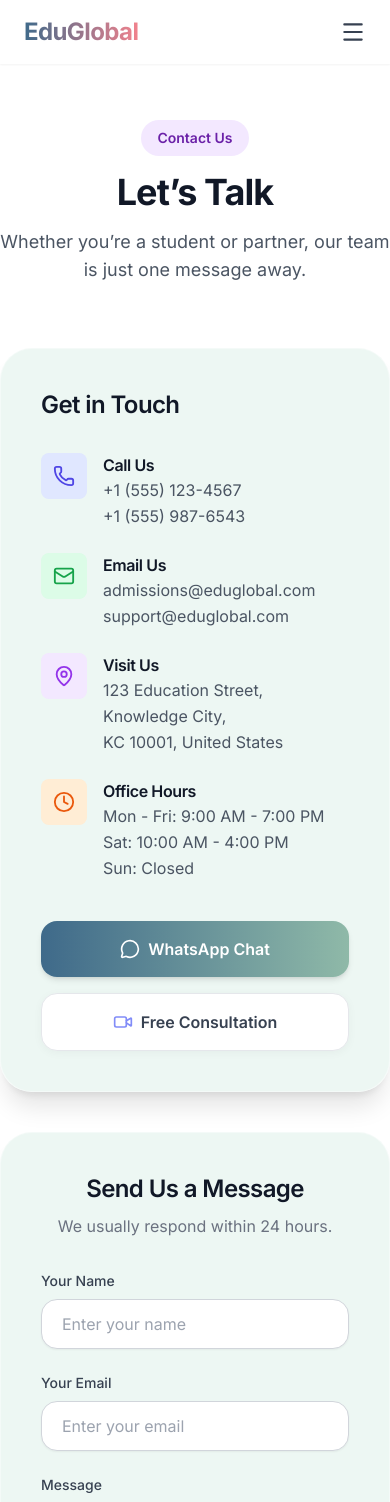
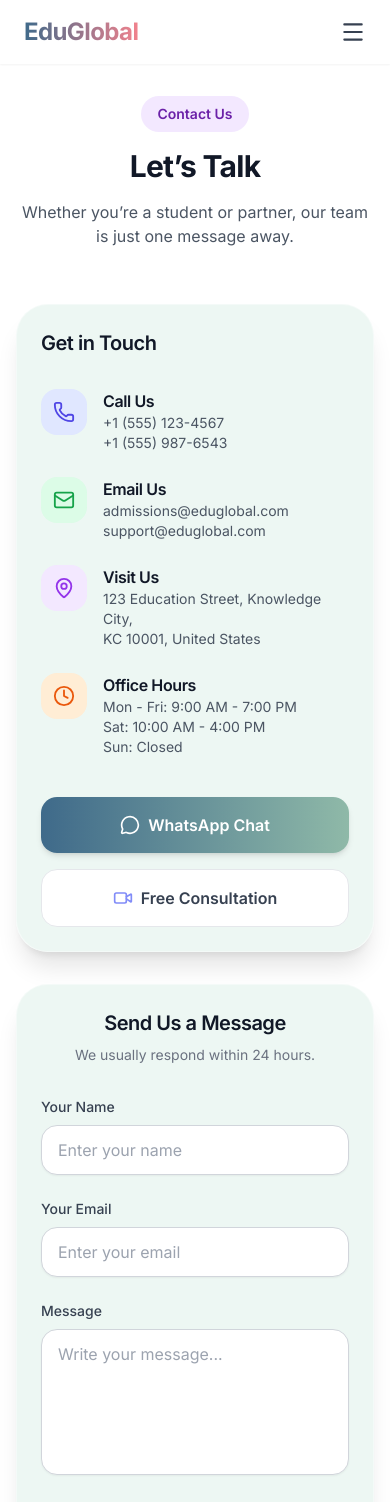
Before and after one commit to refaduL/consultancy-web-frontend, a React (Vite) app: page /contact in a window 390 px wide. Shown: the top 1502 px of the page. Built offline with nearby package versions, Linux system fonts and the light colour scheme.

Commit message:
update: layout and responsiveness of service & contact section

```diff
--- a/src/pages/Contact.jsx
+++ b/src/pages/Contact.jsx
@@ -23,131 +23,140 @@ export default function Contact() {
   };
 
   return (
-    <div className="min-h-screen bg-gradient-default pt-24 pb-16">
-      <div className="max-w-6xl mx-auto pt-6">
+    <section className="min-h-screen bg-gradient-default pt-24 pb-16 px-4 sm:px-6">
+      <div className="max-w-6xl mx-auto">
 
-        {/* --- Header --- */}
-        <header className="text-center mb-16">
-          <div className="inline-block bg-purple-100 text-purple-800 px-4 py-2 rounded-full text-sm font-semibold mb-4">
+        {/* Header */}
+        <header className="text-center mb-14">
+          <span className="inline-block bg-purple-100 text-purple-800 px-4 py-2 rounded-full text-sm font-semibold mb-4">
             Contact Us
-          </div>
-          <h2 className="text-4xl md:text-5xl font-extrabold text-gray-900 mb-4">
+          </span>
+
+          <h1 className="text-3xl sm:text-4xl md:text-5xl font-extrabold text-gray-900 mb-4">
             Let’s Talk
-          </h2>
-          <p className="text-lg md:text-xl text-gray-600 max-w-3xl mx-auto">
+          </h1>
+
+          <p className="text-base sm:text-lg md:text-xl text-gray-600 max-w-3xl mx-auto">
             Whether you’re a student or partner, our team is just one message away.
           </p>
         </header>
 
-        <div className="grid lg:grid-cols-2 gap-10">
+        <div className="grid grid-cols-1 lg:grid-cols-2 gap-8">
 
-          {/* Contact Information Card */}
-          <div className="bg-primary-100/50 backdrop-blur-md border border-white/40 shadow-xl rounded-3xl p-10 hover:shadow-2xl transition-all duration-300 flex flex-col justify-between">
+          {/* Contact Info */}
+          <div className="bg-primary-100/50 backdrop-blur-md border border-white/40 shadow-xl rounded-3xl p-6 sm:p-8 lg:p-10 flex flex-col justify-between transition-all hover:shadow-2xl">
             <div>
-              <h2 className="text-2xl font-semibold text-gray-900 mb-8">Get in Touch</h2>
+              <h2 className="text-xl sm:text-2xl font-semibold text-gray-900 mb-8">
+                Get in Touch
+              </h2>
 
               <div className="space-y-6">
-                <div className="flex items-start gap-4">
-                  <div className="bg-indigo-100 p-3 rounded-lg">
-                    <Phone className="text-indigo-600" size={22} />
+                {[
+                  {
+                    icon: <Phone size={22} className="text-indigo-600" />,
+                    bg: 'bg-indigo-100',
+                    title: 'Call Us',
+                    lines: ['+1 (555) 123-4567', '+1 (555) 987-6543'],
+                  },
+                  {
+                    icon: <Mail size={22} className="text-green-600" />,
+                    bg: 'bg-green-100',
+                    title: 'Email Us',
+                    lines: ['admissions@eduglobal.com', 'support@eduglobal.com'],
+                  },
+                  {
+                    icon: <MapPin size={22} className="text-purple-600" />,
+                    bg: 'bg-purple-100',
+                    title: 'Visit Us',
+                    lines: [
+                      '123 Education Street, Knowledge City,',
+                      'KC 10001, United States',
+                    ],
+                  },
+                  {
+                    icon: <Clock size={22} className="text-orange-600" />,
+                    bg: 'bg-orange-100',
+                    title: 'Office Hours',
+                    lines: [
+                      'Mon - Fri: 9:00 AM - 7:00 PM',
+                      'Sat: 10:00 AM - 4:00 PM',
+                      'Sun: Closed',
+                    ],
+                  },
+                ].map((item, i) => (
+                  <div key={i} className="flex items-start gap-4">
+                    <div className={`${item.bg} p-3 rounded-xl shrink-0`}>
+                      {item.icon}
                     </div>
                     <div>
-                    <h3 className="font-semibold text-gray-900">Call Us</h3>
-                    <p className="text-gray-600">+1 (555) 123-4567</p>
-                    <p className="text-gray-600">+1 (555) 987-6543</p>
+                      <h3 className="font-semibold text-gray-900">
+                        {item.title}
+                      </h3>
+                      {item.lines.map((line, idx) => (
+                        <p key={idx} className="text-gray-600 text-sm sm:text-base">
+                          {line}
+                        </p>
+                      ))}
                     </div>
                   </div>
-
-                <div className="flex items-start gap-4">
-                  <div className="bg-green-100 p-3 rounded-lg">
-                    <Mail className="text-green-600" size={22} />
-                  </div>
-                  <div>
-                    <h3 className="font-semibold text-gray-900">Email Us</h3>
-                    <p className="text-gray-600">admissions@eduglobal.com</p>
-                    <p className="text-gray-600">support@eduglobal.com</p>
-                  </div>
-                </div>
-
-                <div className="flex items-start gap-4">
-                  <div className="bg-purple-100 p-3 rounded-lg">
-                    <MapPin className="text-purple-600" size={22} />
-                  </div>
-                  <div>
-                    <h3 className="font-semibold text-gray-900">Visit Us</h3>
-                    <p className="text-gray-600">
-                      123 Education Street, Knowledge City,<br />
-                      KC 10001, United States
-                    </p>
-                  </div>
-                </div>
-
-                <div className="flex items-start gap-4">
-                  <div className="bg-orange-100 p-3 rounded-lg">
-                    <Clock className="text-orange-600" size={22} />
-                  </div>
-                  <div>
-                    <h3 className="font-semibold text-gray-900">Office Hours</h3>
-                    <p className="text-gray-600">
-                      Mon - Fri: 9:00 AM - 7:00 PM<br />
-                      Sat: 10:00 AM - 4:00 PM<br />
-                      Sun: Closed
-                    </p>
-                  </div>
-                </div>
+                ))}
               </div>
             </div>
 
             <div className="mt-10 space-y-4">
-              <button className="w-full px-8 py-4 bg-gradient-to-r from-primary-500 to-primary-300 hover:from-primary-500 hover:to-primary-500 text-white font-semibold rounded-xl flex items-center justify-center gap-2 transition-all duration-300 shadow-md hover:shadow-lg">
+              <button className="w-full px-6 py-4 bg-gradient-to-r from-primary-500 to-primary-300 hover:to-primary-500 text-white font-semibold rounded-xl flex items-center justify-center gap-2 transition-all shadow-md hover:shadow-lg">
                 <MessageCircle size={20} /> WhatsApp Chat
               </button>
+
               <button
-                onClick={() => navigate("/consultation")}
-                className="w-full px-8 py-4 bg-white hover:bg-primary-100 text-gray-700 font-semibold rounded-xl flex items-center justify-center gap-2 transition-all shadow-soft border border-gray-200">
+                onClick={() => navigate('/consultation')}
+                className="w-full px-6 py-4 bg-white hover:bg-primary-100 text-gray-700 font-semibold rounded-xl flex items-center justify-center gap-2 transition-all border border-gray-200"
+              >
                 <Video size={20} className="text-indigo-400" />
                 Free Consultation
               </button>
             </div>
           </div>
 
-          {/* Email Form Card */}
-          <div className="bg-primary-100/50 backdrop-blur-md border border-white/40 shadow-xl rounded-3xl p-10 hover:shadow-2xl transition-all duration-300 flex flex-col justify-center">
-            <h2 className="text-2xl font-semibold text-gray-900 text-center mb-2">
+          {/* Contact Form */}
+          <div className="bg-primary-100/50 backdrop-blur-md border border-white/40 shadow-xl rounded-3xl p-6 sm:p-8 lg:p-10 flex flex-col justify-center transition-all hover:shadow-2xl">
+            <h2 className="text-xl sm:text-2xl font-semibold text-gray-900 text-center mb-2">
               Send Us a Message
             </h2>
-            <p className="text-gray-500 text-center mb-8">
+
+            <p className="text-gray-500 text-center text-sm sm:text-base mb-8">
               We usually respond within 24 hours.
             </p>
 
             <form onSubmit={handleSubmit} className="space-y-6">
-              <div>
+              {[
+                {
+                  label: 'Your Name',
+                  type: 'text',
+                  name: 'name',
+                  placeholder: 'Enter your name',
+                },
+                {
+                  label: 'Your Email',
+                  type: 'email',
+                  name: 'email',
+                  placeholder: 'Enter your email',
+                },
+              ].map((field) => (
+                <div key={field.name}>
                   <label className="block text-sm font-medium text-gray-700 mb-2">
-                  Your Name
+                    {field.label}
                   </label>
                   <input
-                  type="text"
-                  name="name"
-                  value={formData.name}
+                    type={field.type}
+                    name={field.name}
+                    value={formData[field.name]}
                     onChange={handleChange}
-                  placeholder="Enter your name"
-                  className="w-full px-5 py-3 rounded-xl border border-gray-300 focus:ring-2 focus:ring-indigo-400 focus:outline-none text-gray-700 shadow-sm"
+                    placeholder={field.placeholder}
+                    className="w-full px-4 py-3 rounded-xl border border-gray-300 focus:ring-2 focus:ring-indigo-400 focus:outline-none text-gray-700 shadow-sm"
                   />
                 </div>
-
-              <div>
-                <label className="block text-sm font-medium text-gray-700 mb-2">
-                  Your Email
-                </label>
-                <input
-                  type="email"
-                  name="email"
-                  value={formData.email}
-                  onChange={handleChange}
-                  placeholder="Enter your email"
-                  className="w-full px-5 py-3 rounded-xl border border-gray-300 focus:ring-2 focus:ring-indigo-400 focus:outline-none text-gray-700 shadow-sm"
-                />
-              </div>
+              ))}
 
               <div>
                 <label className="block text-sm font-medium text-gray-700 mb-2">
@@ -157,15 +166,15 @@ export default function Contact() {
                   name="message"
                   value={formData.message}
                   onChange={handleChange}
+                  rows="5"
                   placeholder="Write your message..."
-                  rows="5"
-                  className="w-full px-5 py-3 rounded-xl border border-gray-300 focus:ring-2 focus:ring-indigo-400 focus:outline-none text-gray-700 shadow-sm resize-none"
+                  className="w-full px-4 py-3 rounded-xl border border-gray-300 focus:ring-2 focus:ring-indigo-400 focus:outline-none text-gray-700 shadow-sm resize-none"
                 />
               </div>
 
               <button
                 type="submit"
-                className="w-full px-8 py-4 bg-gradient-to-r from-primary-500 to-primary-300 hover:from-primary-500 hover:to-primary-500 text-white font-semibold rounded-xl flex items-center justify-center gap-2 transition-all duration-300 shadow-md hover:shadow-lg"
+                className="w-full px-6 py-4 bg-gradient-to-r from-primary-500 to-primary-300 hover:to-primary-500 text-white font-semibold rounded-xl transition-all shadow-md hover:shadow-lg"
               >
                 Send Message
               </button>
@@ -179,6 +188,6 @@ export default function Contact() {
           </div>
         </div>
       </div>
-    </div>
+    </section>
   );
 }
```
Also changed, not shown: src/components/home/ServicePreview.jsx (+59 -33 lines). Lines whose indentation alone changed are shown as unchanged.
